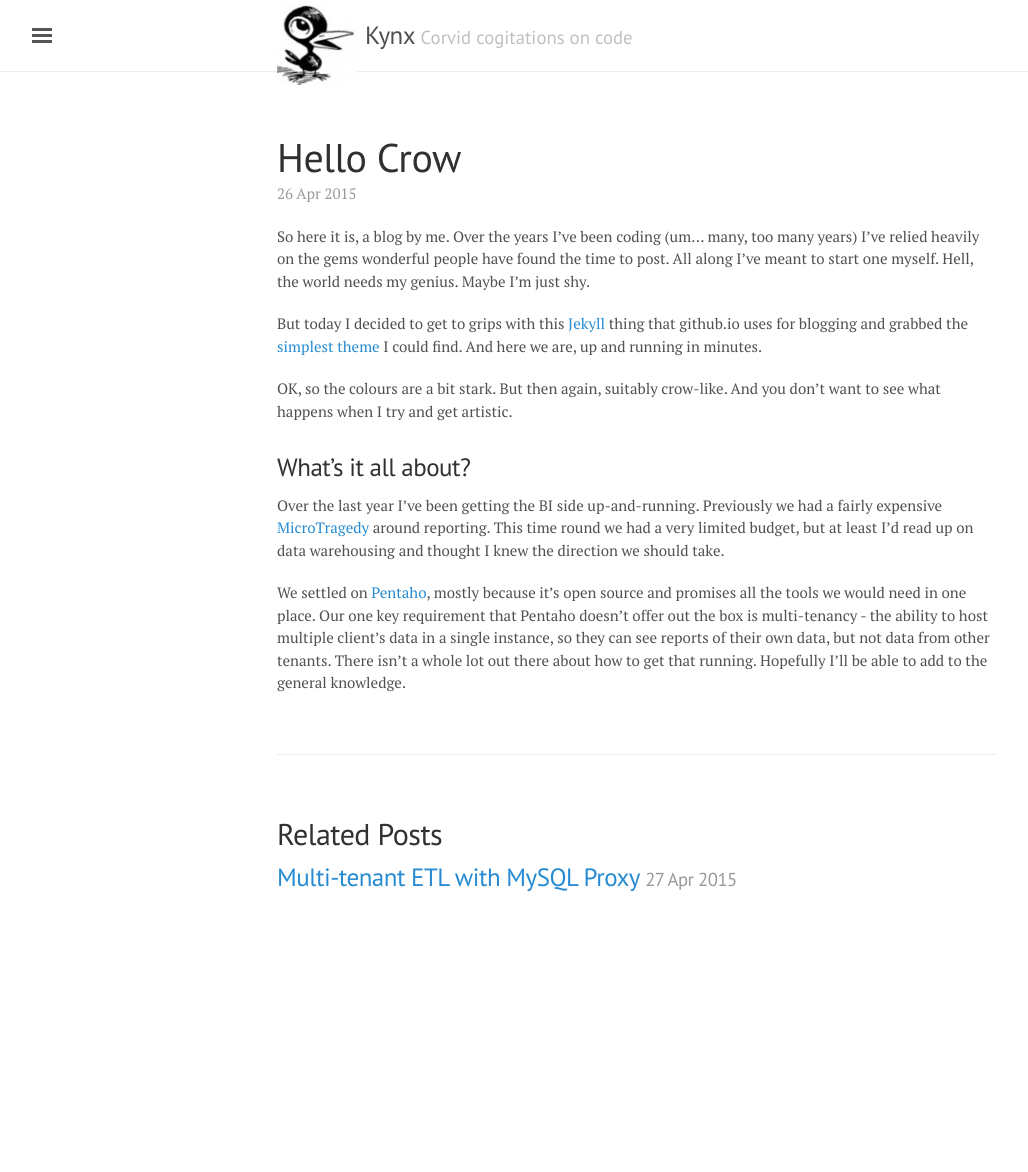
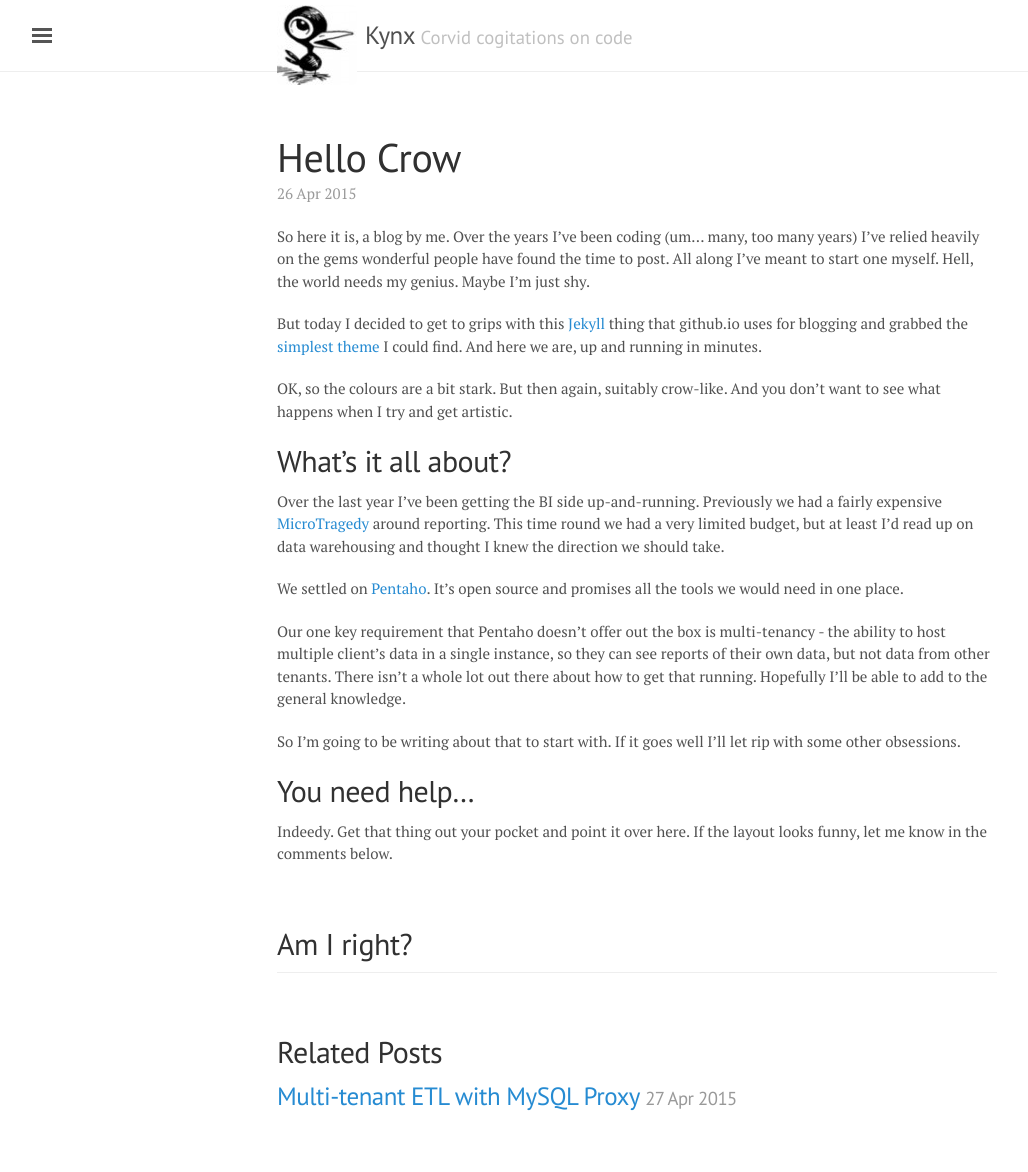
Before and after one commit to kynx/kynx.github.io, a Jekyll site: the page built from _posts/2015-04-26-hello-crow.md, in a window 1280 px wide. Shown: the whole page, without its empty margins (3-1031 px from the left). Built offline with Jekyll 4.4.1, drawn with Linux system fonts in a browser that asks for light colours; comment, search, counter and statistics services are not loaded; before the commit the page ends 953 px from its top, so only the background shows below that.

Commit message:
Added scrollbars for gists, set up common config for posts

```diff
--- a/_config.yml
+++ b/_config.yml
@@ -12,12 +12,23 @@
 logo:                /public/images/crow.jpg
 baseurl:             ''
 paginate:            5
-comments:            true
-excerpt_separator:   <!--more-->
+timezone:            Europe/London
+
+defaults:
+  -
+    scope            :
+      path              : ""
+      type              : "posts"
+    values           :
+      layout            : "post"
+      comments          : true
+      excerpt_separator : <!--more-->
+
+
 
 # About/contact
 author:
-  name:              Matt Kynaston
+  name:              "Matt Kynaston"
   url:               http://github.com/kynx
   email:             matt@kynx.org
 
--- a/_includes/sidebar.html
+++ b/_includes/sidebar.html
@@ -25,7 +25,7 @@
       {% endif %}
     {% endfor %}
 
-    <a class="sidebar-nav-item" href="{{ site.github.repo }}">GitHub</a>
+    <a class="sidebar-nav-item" href="https://github.com/kynx">GitHub</a>
   </nav>
 
   <div class="sidebar-item">
--- a/_posts/2015-04-26-hello-crow.md
+++ b/_posts/2015-04-26-hello-crow.md
@@ -11,8 +11,16 @@
 
 OK, so the colours are a bit stark. But then again, suitably crow-like. And you don't want to see what happens when I try and get artistic.
 
-### What's it all about?
+## What's it all about?
 
 Over the last year I've been getting the BI side up-and-running. Previously we had a fairly expensive [MicroTragedy](http://www.microstrategy.com/) around reporting. This time round we had a very limited budget, but at least I'd read up on data warehousing and thought I knew the direction we should take.
 
-We settled on [Pentaho](http://www.pentaho.com/), mostly because it's open source and promises all the  tools we would need in one place. Our one key requirement that Pentaho doesn't offer out the box is multi-tenancy - the ability to host multiple client's data in a single instance, so they can see reports of their own data, but not data from other tenants. There isn't a whole lot out there about how to get that running. Hopefully I'll be able to add to the general knowledge.
+We settled on [Pentaho](http://www.pentaho.com/). It's open source and promises all the tools we would need in one place.
+
+Our one key requirement that Pentaho doesn't offer out the box is multi-tenancy - the ability to host multiple client's data in a single instance, so they can see reports of their own data, but not data from other tenants. There isn't a whole lot out there about how to get that running. Hopefully I'll be able to add to the general knowledge.
+
+So I'm going to be writing about that to start with. If it goes well I'll let rip with some other obsessions.
+
+## You need help...
+
+Indeedy. Get that thing out your pocket and point it over here. If the layout looks funny, let me know in the comments below.
--- a/public/css/kynx.css
+++ b/public/css/kynx.css
@@ -23,3 +23,22 @@
 .keyline {
 	border : 1px solid black;
 }
+div.gist-data.gist-syntax {
+  max-width : 28rem;
+  max-height : 200px;
+  overflow : scroll;
+}
+@media (min-width: 38em) {
+  div.gist-data.gist-syntax {
+    max-width : 32rem;
+    max-height : 300px;
+    overflow : scroll;
+  }
+}
+@media (min-width: 56em) {
+  div.gist-data.gist-syntax {
+    max-width : 38rem;
+    max-height : 400px;
+    overflow : scroll;
+  }
+}
```
